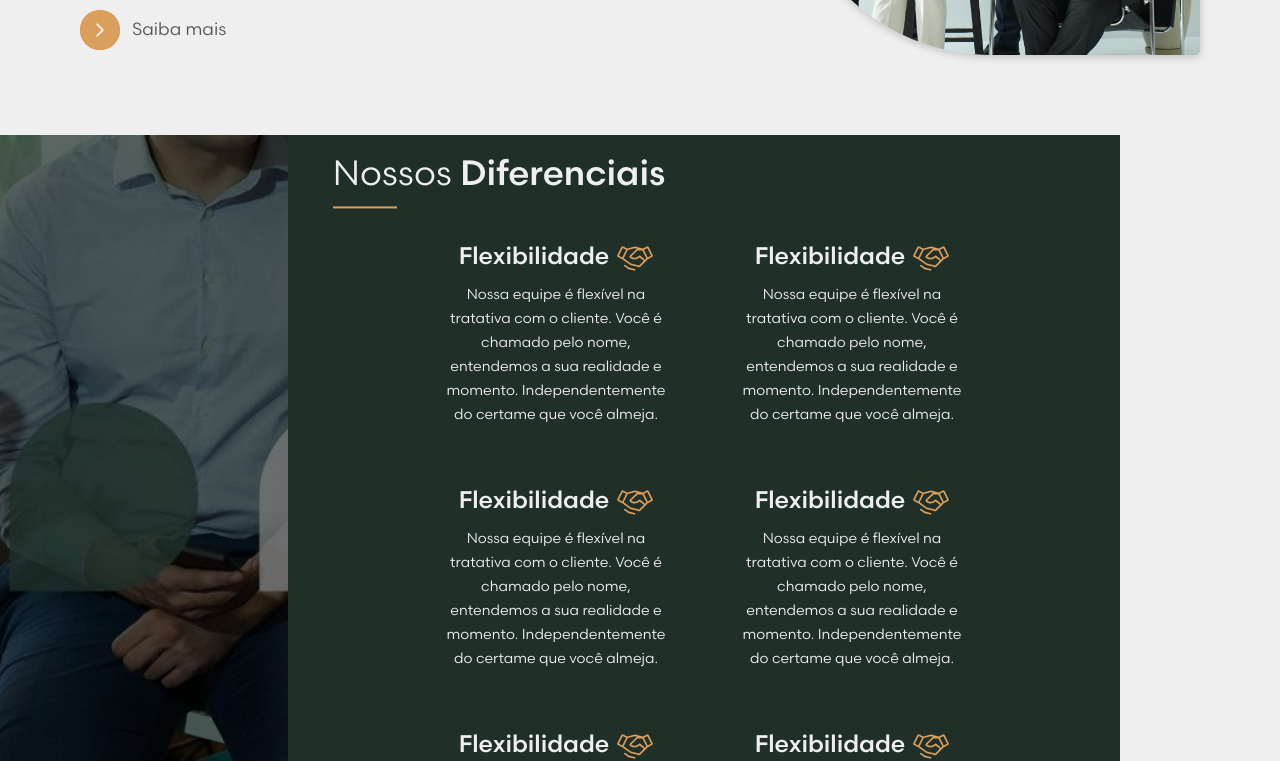
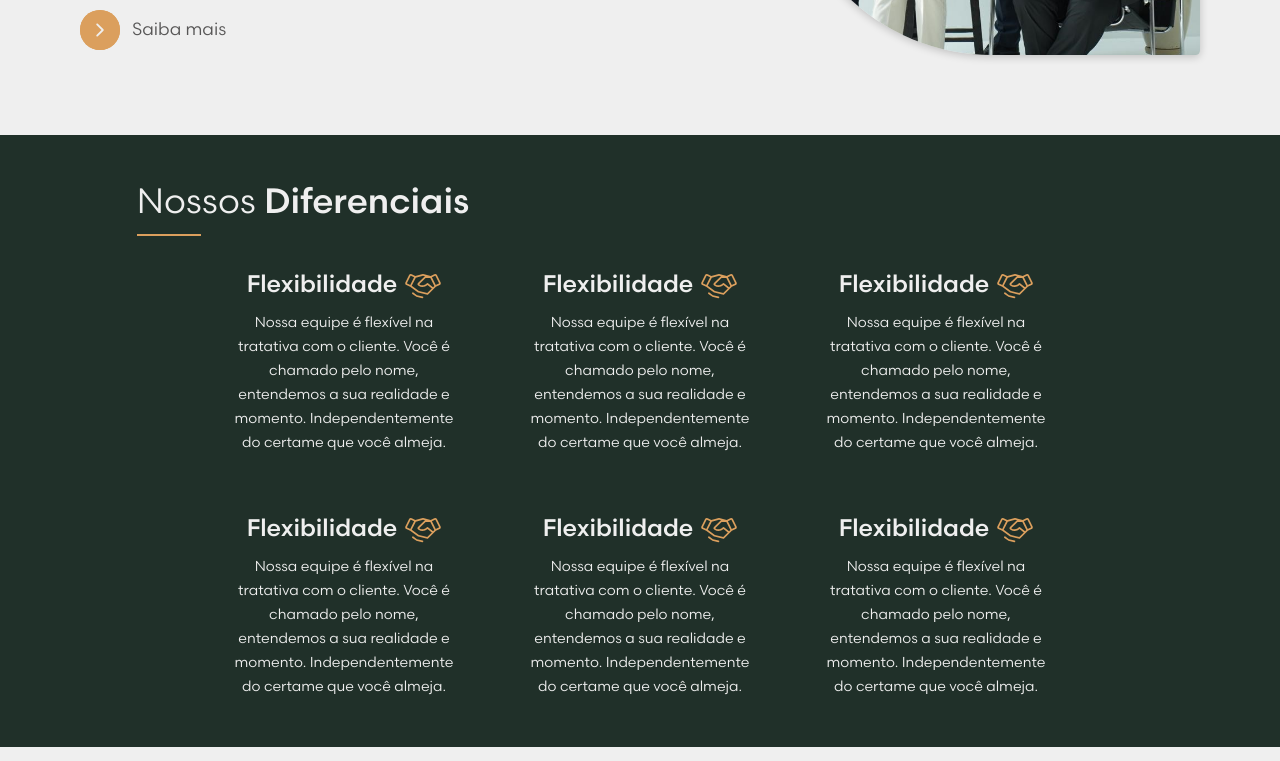
Before and after one commit to joaopiller/PFMP, a React (Vite) app: page / in a window 1280 px wide. Shown: the part 1760-2521 px from the top of the page. Built offline with nearby package versions, Linux system fonts and the light colour scheme.

Commit message:
feat(home): redesenha seção Nossos Diferenciais

```diff
--- a/src/components/NossosDiferenciais/Diferencial/styles.module.css
+++ b/src/components/NossosDiferenciais/Diferencial/styles.module.css
@@ -22,4 +22,17 @@
   color: #efefef;
   font-size: 0.9rem;
   line-height: 1.5rem;
+  text-align: center;
 }
+
+@media (max-width: 1248px) {
+  .differential {
+    width: 18rem;
+  }
+}
+
+@media (max-width: 1048px) {
+  .differential {
+    width: 80%;
+  }
+}
--- a/src/components/NossosDiferenciais/index.jsx
+++ b/src/components/NossosDiferenciais/index.jsx
@@ -5,6 +5,7 @@ import Diferencial from "./Diferencial";
 
 export default function NossosDiferenciais() {
   return (
+    <>
       <section>
         <div className={styles.container}>
           <div className={styles.backgroundImage}></div>
@@ -51,5 +52,49 @@ export default function NossosDiferenciais() {
           </div>
         </div>
       </section>
+      <section className={styles.mobileBox}>
+        <div className={styles.mobileTitle}>
+          <SectionTitle lightTitle="Nossos" boldTitle="Diferenciais" white />
+        </div>
+        <div className={styles.differentials}>
+          <Diferencial
+            title="Flexibilidade"
+            description="Nossa equipe é flexível na tratativa com o cliente. Você é chamado pelo nome, entendemos a sua realidade e momento. Independentemente do certame que você almeja."
+          >
+            <PiHandshakeLight color="#DB9F5D" size={36} />
+          </Diferencial>
+          <Diferencial
+            title="Flexibilidade"
+            description="Nossa equipe é flexível na tratativa com o cliente. Você é chamado pelo nome, entendemos a sua realidade e momento. Independentemente do certame que você almeja."
+          >
+            <PiHandshakeLight color="#DB9F5D" size={36} />
+          </Diferencial>
+          <Diferencial
+            title="Flexibilidade"
+            description="Nossa equipe é flexível na tratativa com o cliente. Você é chamado pelo nome, entendemos a sua realidade e momento. Independentemente do certame que você almeja."
+          >
+            <PiHandshakeLight color="#DB9F5D" size={36} />
+          </Diferencial>
+          <Diferencial
+            title="Flexibilidade"
+            description="Nossa equipe é flexível na tratativa com o cliente. Você é chamado pelo nome, entendemos a sua realidade e momento. Independentemente do certame que você almeja."
+          >
+            <PiHandshakeLight color="#DB9F5D" size={36} />
+          </Diferencial>
+          <Diferencial
+            title="Flexibilidade"
+            description="Nossa equipe é flexível na tratativa com o cliente. Você é chamado pelo nome, entendemos a sua realidade e momento. Independentemente do certame que você almeja."
+          >
+            <PiHandshakeLight color="#DB9F5D" size={36} />
+          </Diferencial>
+          <Diferencial
+            title="Flexibilidade"
+            description="Nossa equipe é flexível na tratativa com o cliente. Você é chamado pelo nome, entendemos a sua realidade e momento. Independentemente do certame que você almeja."
+          >
+            <PiHandshakeLight color="#DB9F5D" size={36} />
+          </Diferencial>
+        </div>
+      </section>
+    </>
   );
 }
--- a/src/components/NossosDiferenciais/styles.module.css
+++ b/src/components/NossosDiferenciais/styles.module.css
@@ -4,6 +4,10 @@
   height: 100vh;
   overflow: hidden;
   background-color: #efefef;
+}
+
+.mobileBox {
+  display: none;
 }
 
 .backgroundImage {
@@ -39,3 +43,44 @@
   gap: 3.5rem;
   flex-wrap: wrap;
 }
+
+@media (max-width: 1420px) {
+  .mobileBox {
+    display: flex;
+    flex-direction: column;
+    background-color: #203029;
+    padding: 3rem;
+  }
+
+  .differentials {
+    justify-content: center;
+    align-items: center;
+    padding: 0rem 10rem;
+  }
+
+  .container {
+    display: none;
+  }
+
+  .mobileTitle {
+    width: 85%;
+    margin: 0 auto;
+  }
+}
+
+@media (max-width: 1241px) {
+  .differentials {
+    padding: 0 10rem;
+  }
+}
+
+@media (max-width: 1048px) {
+  .differentials {
+    padding: 0 .5rem;
+    gap: 2rem;
+  }
+
+  .mobileBox {
+    padding: 3rem 0;
+  }
+}
--- a/src/components/SectionTitle/styles.module.css
+++ b/src/components/SectionTitle/styles.module.css
@@ -23,3 +23,10 @@
 .differentialsTitle span {
   font-family: var(--font-scandia-medium)
 }
+
+@media (max-width: 800px) {
+  .differentialsTitle {
+    font-size: 1.9rem;
+    line-height: 2.1rem;
+  }
+}
```
Lines whose indentation alone changed are shown as unchanged.
